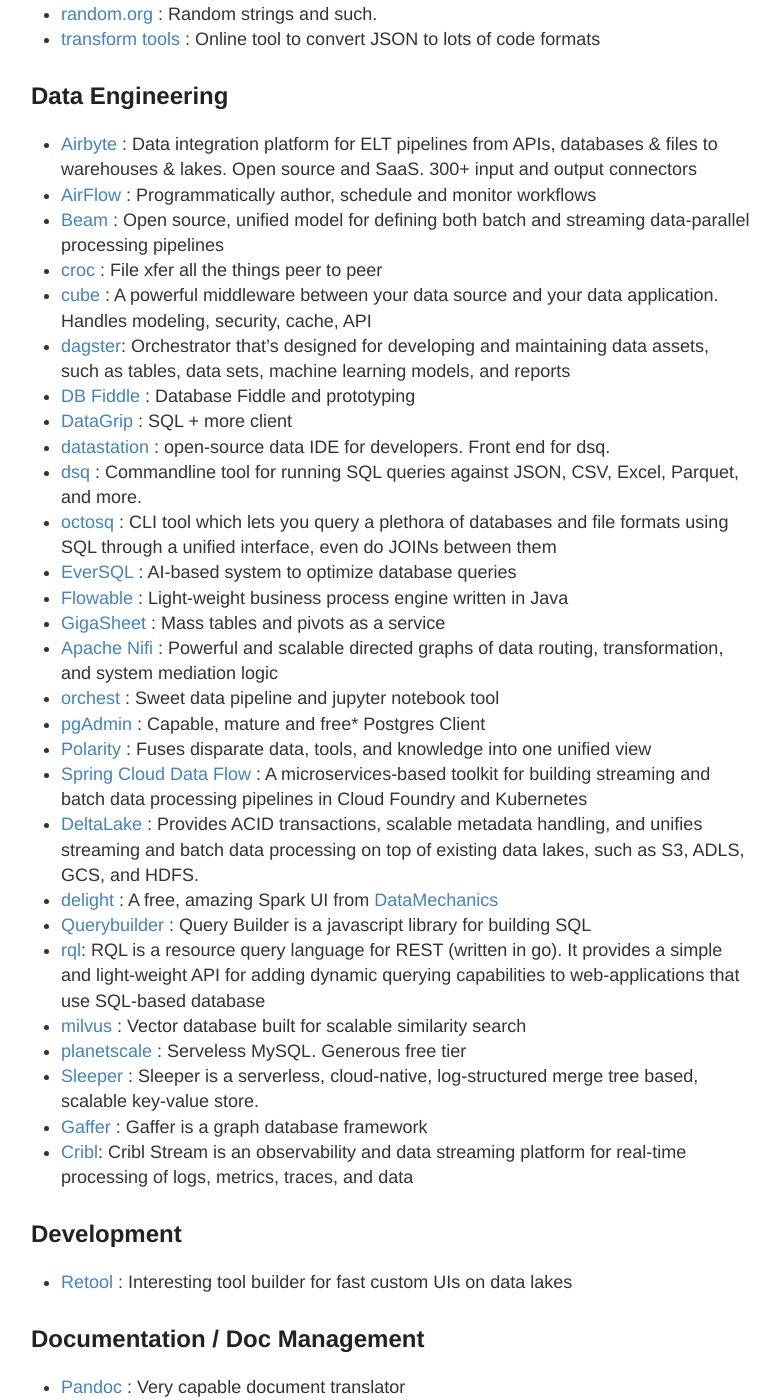
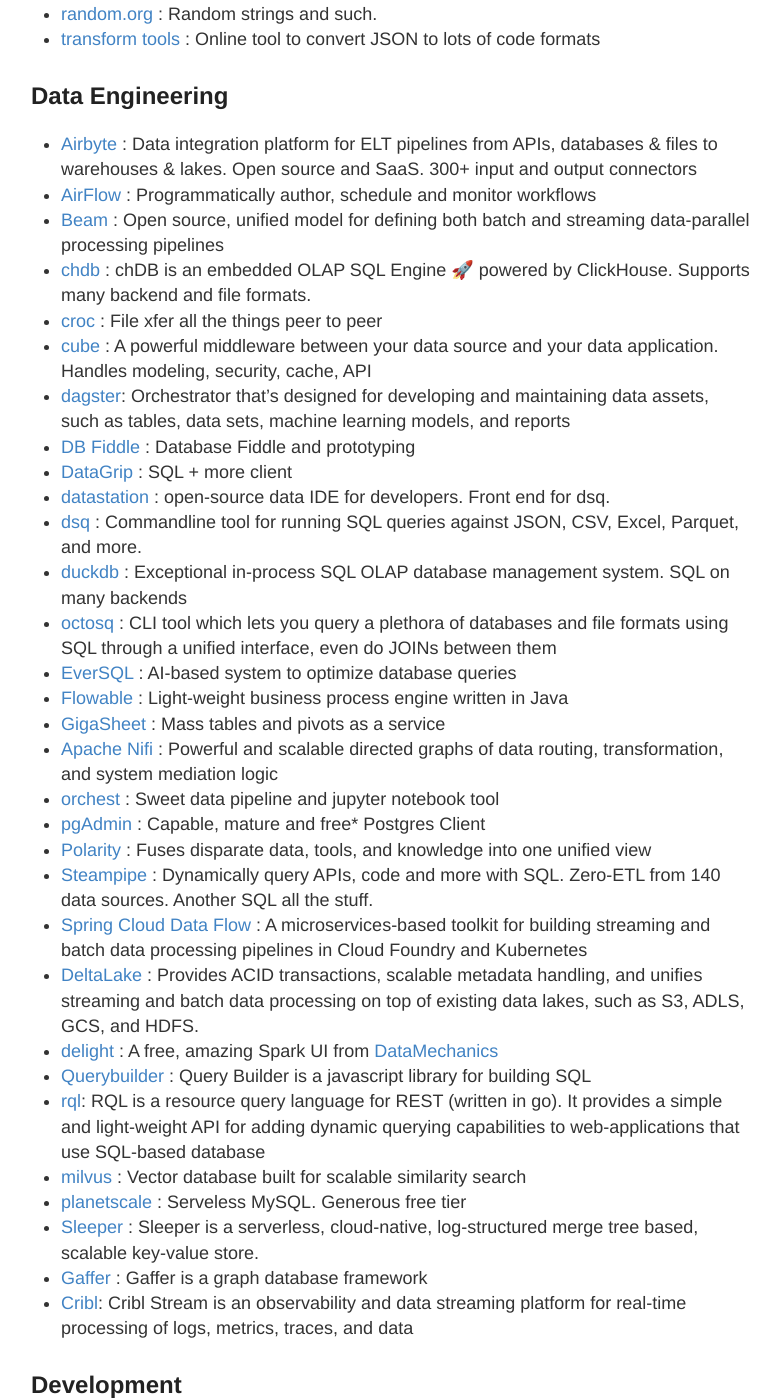
Before and after one commit to stevehenderson/stevehenderson.github.io, a Jekyll site: the page built from tools.md, in a window 1280 px wide and 1400 px high, scrolled down 1565 px. Shown: the whole window, without its empty margins (249-1029 px from the left). Built offline with Jekyll 4.4.1, drawn with Linux system fonts in a browser that asks for light colours.

Commit message:
Adding inline SQL tools

```diff
--- a/tools.md
+++ b/tools.md
@@ -49,6 +49,7 @@
    * [Airbyte](https://airbyte.com/) : Data integration platform for ELT pipelines from APIs, databases & files to warehouses & lakes.  Open source and SaaS.  300+ input and output connectors
    * [AirFlow](https://airflow.apache.org/) : Programmatically author, schedule and monitor workflows
    * [Beam](https://beam.apache.org/) : Open source, unified model for defining both batch and streaming data-parallel processing pipelines
+   * [chdb](https://doc.chdb.io/#/) : chDB is an embedded OLAP SQL Engine 🚀 powered by ClickHouse.  Supports many backend and file formats.
    * [croc](https://github.com/schollz/croc) : File xfer all the things peer to peer
    * [cube](https://cube.dev/) : A powerful middleware between your data source and your data application.  Handles modeling, security, cache, API
    * [dagster](https://github.com/dagster-io/dagster): Orchestrator that's designed for developing and maintaining data assets, such as tables, data sets, machine learning models, and reports
@@ -56,6 +57,7 @@
    * [DataGrip](https://www.jetbrains.com/datagrip/) : SQL + more client
    * [datastation](https://github.com/multiprocessio/datastation) : open-source data IDE for developers. Front end for dsq.
    * [dsq](https://github.com/multiprocessio/dsq) : Commandline tool for running SQL queries against JSON, CSV, Excel, Parquet, and more.
+   * [duckdb](https://duckdb.org/) : Exceptional in-process SQL OLAP database management system. SQL on many backends
    * [octosq](https://github.com/cube2222/octosql) :  CLI tool which lets you query a plethora of databases and file formats using SQL through a unified interface, even do JOINs between them
    * [EverSQL](https://www.eversql.com/) : AI-based system to optimize database queries
    * [Flowable](https://github.com/flowable/flowable-engine) :  Light-weight business process engine written in Java
@@ -64,6 +66,7 @@
    * [orchest](https://github.com/orchest/orchest) : Sweet data pipeline and jupyter notebook tool
    * [pgAdmin](https://www.pgadmin.org/) : Capable, mature and free* Postgres Client
    * [Polarity](https://polarity.io/) : Fuses disparate data, tools, and knowledge into one unified view
+   * [Steampipe](https://steampipe.io/) : Dynamically query APIs, code and more with SQL.  Zero-ETL from 140 data sources.  Another SQL all the stuff.
    * [Spring Cloud Data Flow](https://dataflow.spring.io/) :  A microservices-based toolkit for building streaming and batch data processing pipelines in Cloud Foundry and Kubernetes
    * [DeltaLake](https://delta.io/) : Provides ACID transactions, scalable metadata handling, and unifies streaming and batch data processing on top of existing data lakes, such as S3, ADLS, GCS, and HDFS.
    * [delight](https://www.datamechanics.co/delight) : A free, amazing Spark UI from [DataMechanics](datamechanics.io)
```
